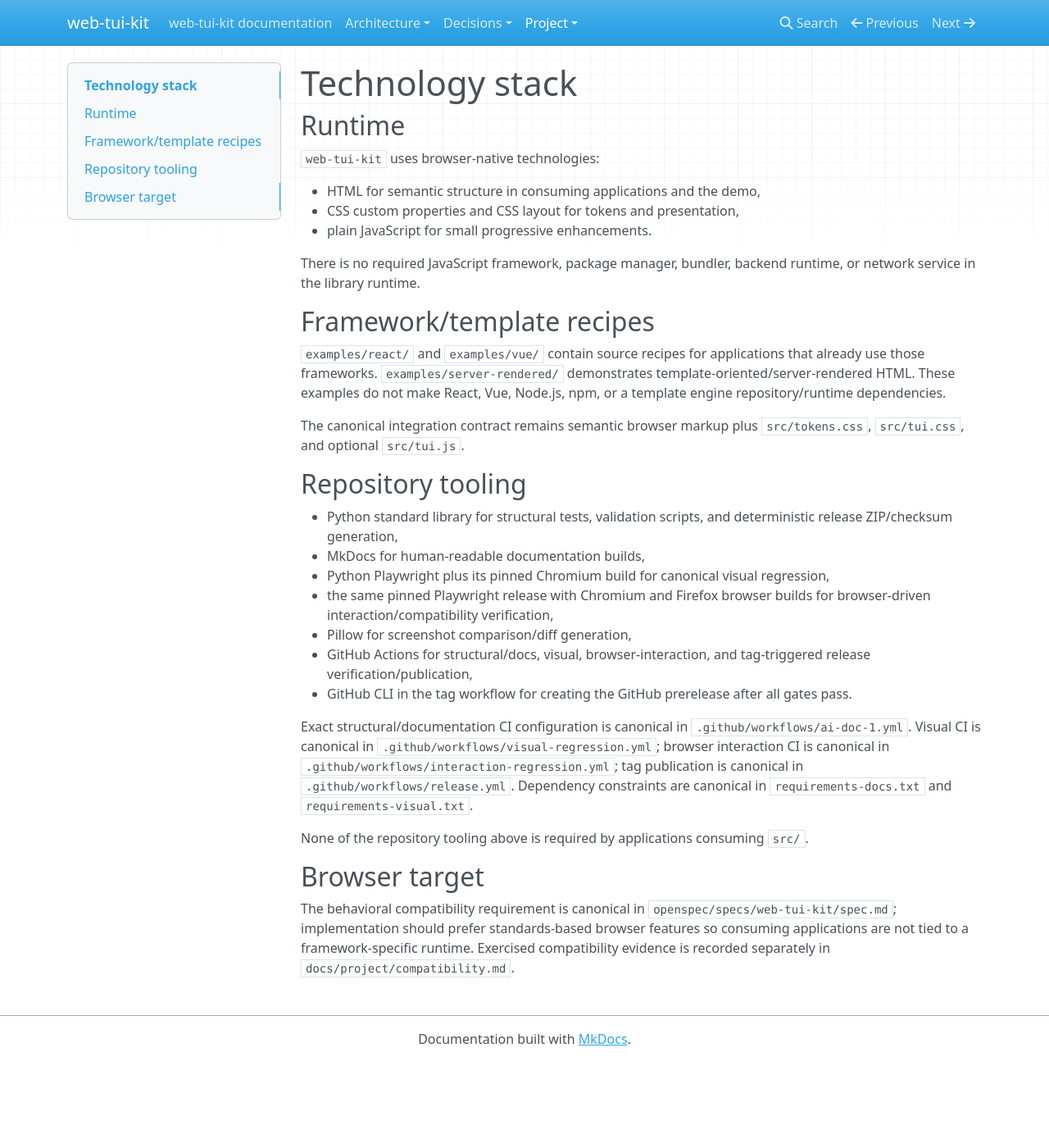
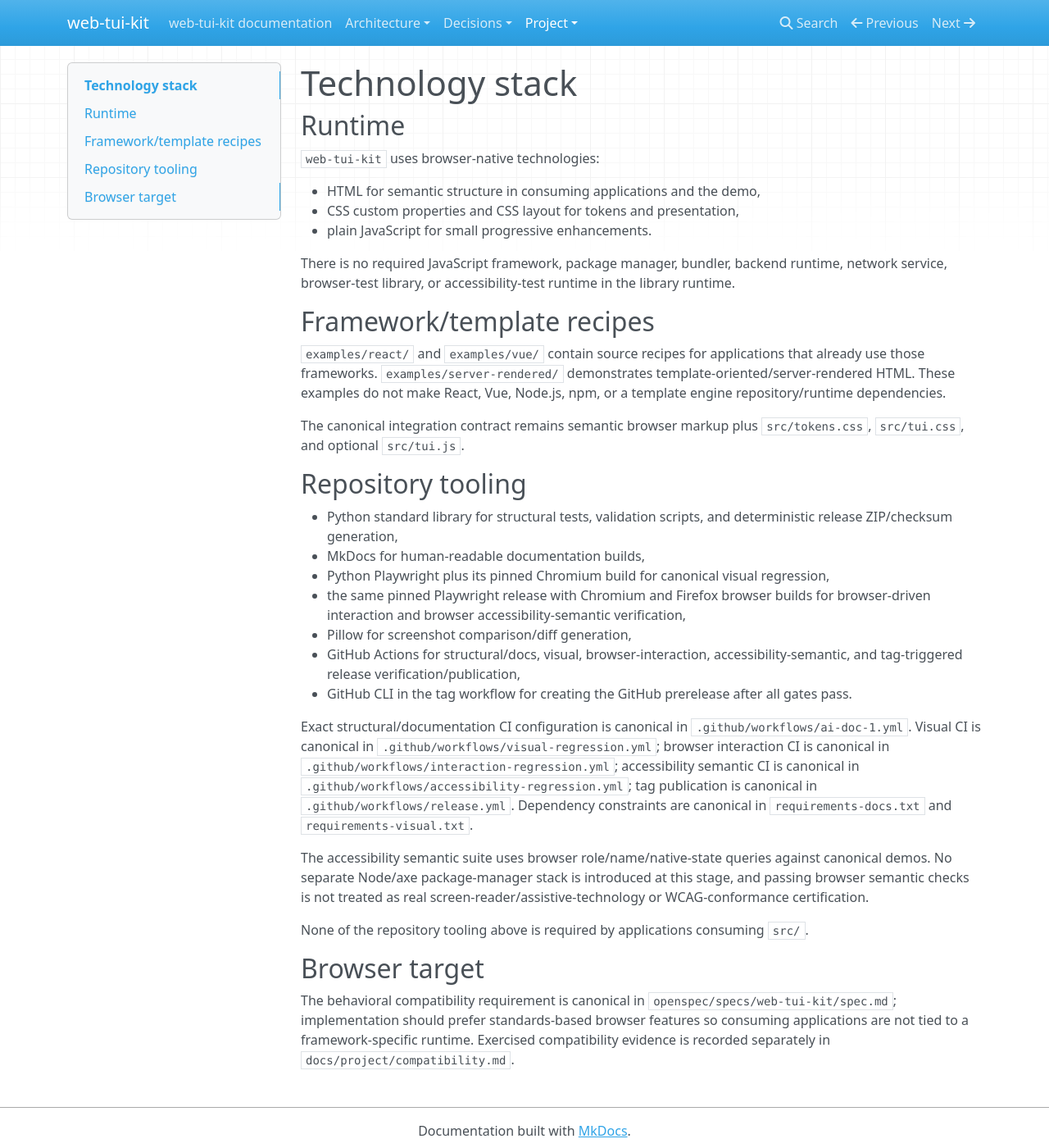
Before and after one commit to 1990jk1990/web-tui-kit, an MkDocs documentation site: the page built from docs/project/technology-stack.md, in a window 1280 px wide and 1400 px high. Shown: the whole window at 82% size. Built offline with MkDocs 1.6.1, drawn with Linux system fonts in a browser that asks for light colours; nearby versions of some CDN libraries.

Commit message:
docs: include accessibility semantic tooling

```diff
--- a/docs/project/technology-stack.md
+++ b/docs/project/technology-stack.md
@@ -8,7 +8,7 @@
 - CSS custom properties and CSS layout for tokens and presentation,
 - plain JavaScript for small progressive enhancements.
 
-There is no required JavaScript framework, package manager, bundler, backend runtime, or network service in the library runtime.
+There is no required JavaScript framework, package manager, bundler, backend runtime, network service, browser-test library, or accessibility-test runtime in the library runtime.
 
 ## Framework/template recipes
 
@@ -21,12 +21,14 @@ The canonical integration contract remains semantic browser markup plus `src/tok
 - Python standard library for structural tests, validation scripts, and deterministic release ZIP/checksum generation,
 - MkDocs for human-readable documentation builds,
 - Python Playwright plus its pinned Chromium build for canonical visual regression,
-- the same pinned Playwright release with Chromium and Firefox browser builds for browser-driven interaction/compatibility verification,
+- the same pinned Playwright release with Chromium and Firefox browser builds for browser-driven interaction and browser accessibility-semantic verification,
 - Pillow for screenshot comparison/diff generation,
-- GitHub Actions for structural/docs, visual, browser-interaction, and tag-triggered release verification/publication,
+- GitHub Actions for structural/docs, visual, browser-interaction, accessibility-semantic, and tag-triggered release verification/publication,
 - GitHub CLI in the tag workflow for creating the GitHub prerelease after all gates pass.
 
-Exact structural/documentation CI configuration is canonical in `.github/workflows/ai-doc-1.yml`. Visual CI is canonical in `.github/workflows/visual-regression.yml`; browser interaction CI is canonical in `.github/workflows/interaction-regression.yml`; tag publication is canonical in `.github/workflows/release.yml`. Dependency constraints are canonical in `requirements-docs.txt` and `requirements-visual.txt`.
+Exact structural/documentation CI configuration is canonical in `.github/workflows/ai-doc-1.yml`. Visual CI is canonical in `.github/workflows/visual-regression.yml`; browser interaction CI is canonical in `.github/workflows/interaction-regression.yml`; accessibility semantic CI is canonical in `.github/workflows/accessibility-regression.yml`; tag publication is canonical in `.github/workflows/release.yml`. Dependency constraints are canonical in `requirements-docs.txt` and `requirements-visual.txt`.
+
+The accessibility semantic suite uses browser role/name/native-state queries against canonical demos. No separate Node/axe package-manager stack is introduced at this stage, and passing browser semantic checks is not treated as real screen-reader/assistive-technology or WCAG-conformance certification.
 
 None of the repository tooling above is required by applications consuming `src/`.
 
```
